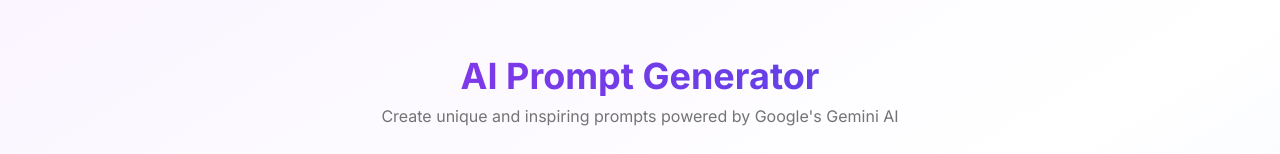
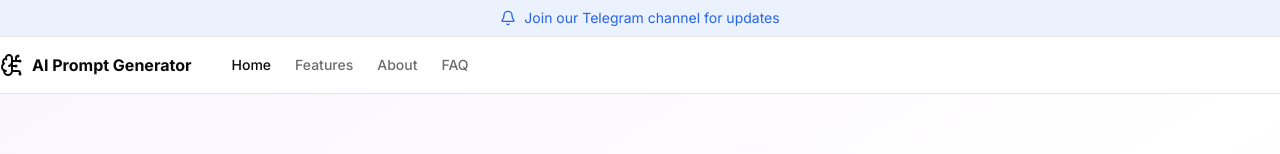
Before and after one commit to saikothasan/vigilant, a Next.js app: page / in a window 1280 px wide. Shown: the top 154 px of the page. Built offline with nearby package versions, Linux system fonts and the light colour scheme; no server answers.

Commit message:
Update layout.tsx

```diff
--- a/app/layout.tsx
+++ b/app/layout.tsx
@@ -1,6 +1,9 @@
 import type { Metadata } from 'next'
 import { Inter } from 'next/font/google'
 import './globals.css'
+import { Header } from './components/header'
+import { Footer } from './components/footer'
+import { TelegramBanner } from './components/telegram-banner'
 
 const inter = Inter({ subsets: ['latin'] })
 
@@ -8,7 +11,7 @@
   title: 'AI Prompt Generator - Create Creative Prompts with Gemini AI',
   description: 'Generate creative AI prompts using Google\'s Gemini AI models. Create, save, and manage prompts for any topic with our easy-to-use interface.',
   keywords: ['AI prompts', 'Gemini AI', 'prompt generator', 'creative writing', 'AI tools'],
-  authors: [{ name: 'Your Name' }],
+  authors: [{ name: 'saikothasan' }],
   openGraph: {
     title: 'AI Prompt Generator - Create Creative Prompts with Gemini AI',
     description: 'Generate creative AI prompts using Google\'s Gemini AI models. Create, save, and manage prompts for any topic with our easy-to-use interface.',
@@ -58,7 +61,14 @@
 }) {
   return (
     <html lang="en">
-      <body className={inter.className}>{children}</body>
+      <body className={inter.className}>
+        <div className="relative flex min-h-screen flex-col">
+          <TelegramBanner />
+          <Header />
+          <main className="flex-1">{children}</main>
+          <Footer />
+        </div>
+      </body>
     </html>
   )
 }
```
